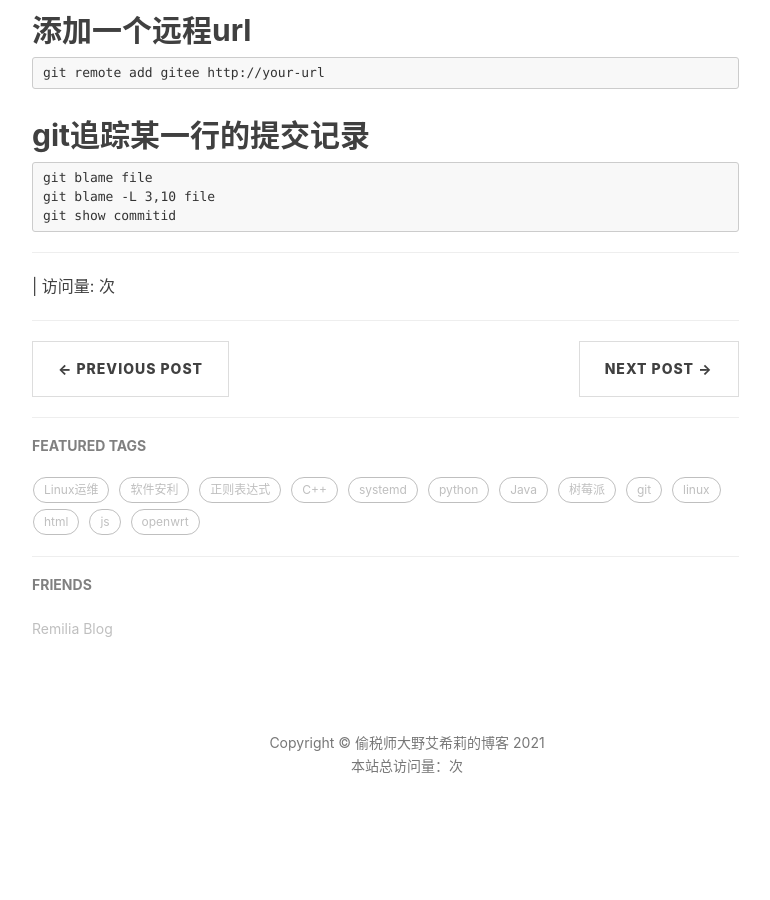
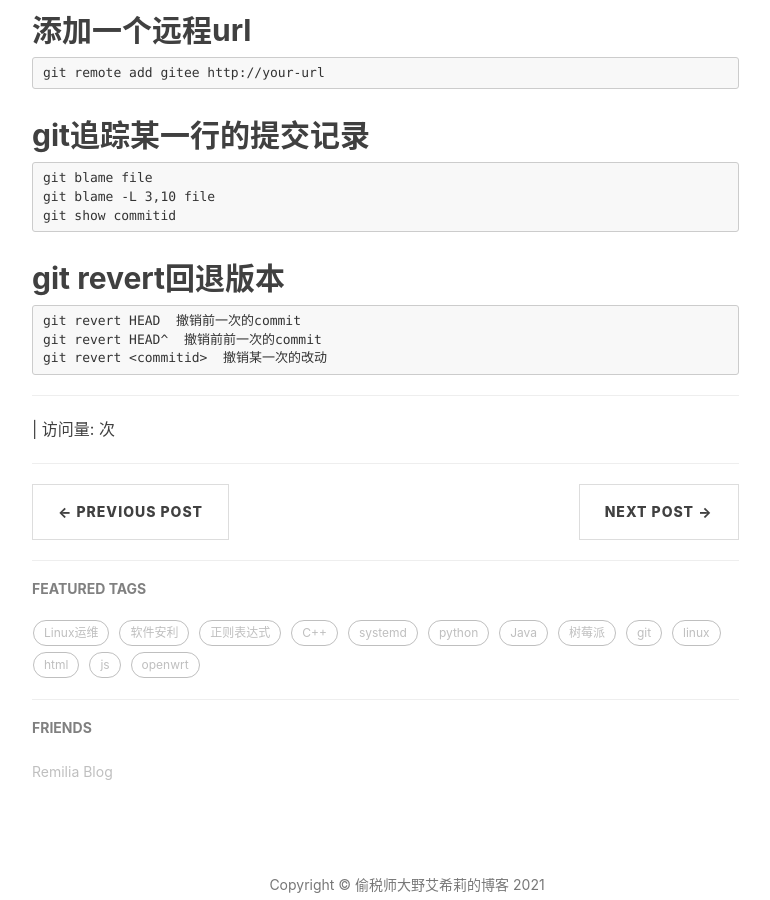
Before and after one commit to zh616110538/zh616110538.github.io, a Jekyll site: the page built from _posts/2020-08-17-git常用操作个人总结.markdown, in a window 1280 px wide and 900 px high, scrolled down 1727 px. Shown: the whole window, without its empty margins (233-1003 px from the left). Built offline with Jekyll 4.4.1, drawn with Linux system fonts in a browser that asks for light colours; nearby versions of some CDN libraries; comment, search, counter and statistics services are not loaded; before the commit the page ends 2597 px from its top, so only the background shows below that.

```diff
--- a/_posts/2020-08-17-git常用操作个人总结.markdown
+++ b/_posts/2020-08-17-git常用操作个人总结.markdown
@@ -63,3 +63,8 @@ tags:
     git blame file
     git blame -L 3,10 file
     git show commitid
+
+## git revert回退版本
+    git revert HEAD  撤销前一次的commit
+    git revert HEAD^  撤销前前一次的commit
+    git revert <commitid>  撤销某一次的改动
```
Also changed, not shown: _posts/2021-03-09-github更新https的密码策略.markdown (added, +30 -0 lines).
